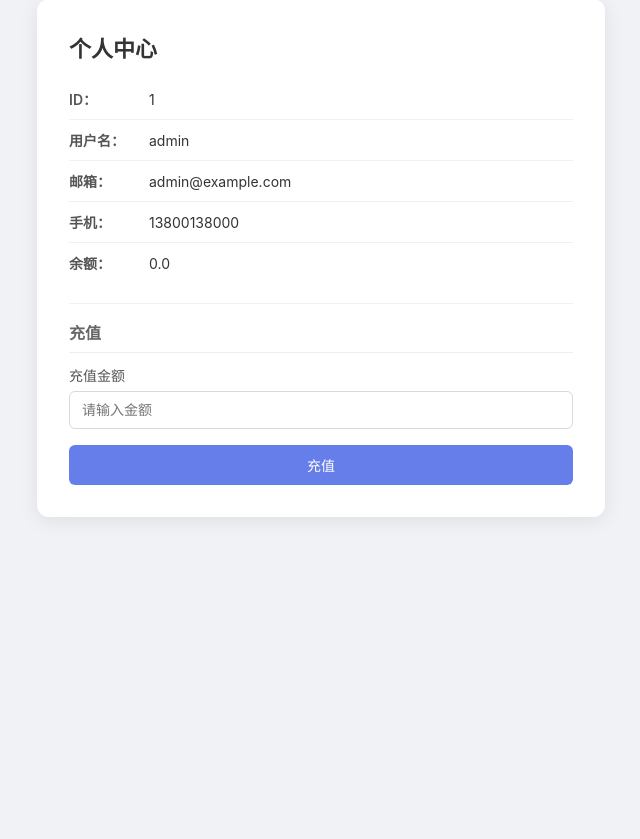
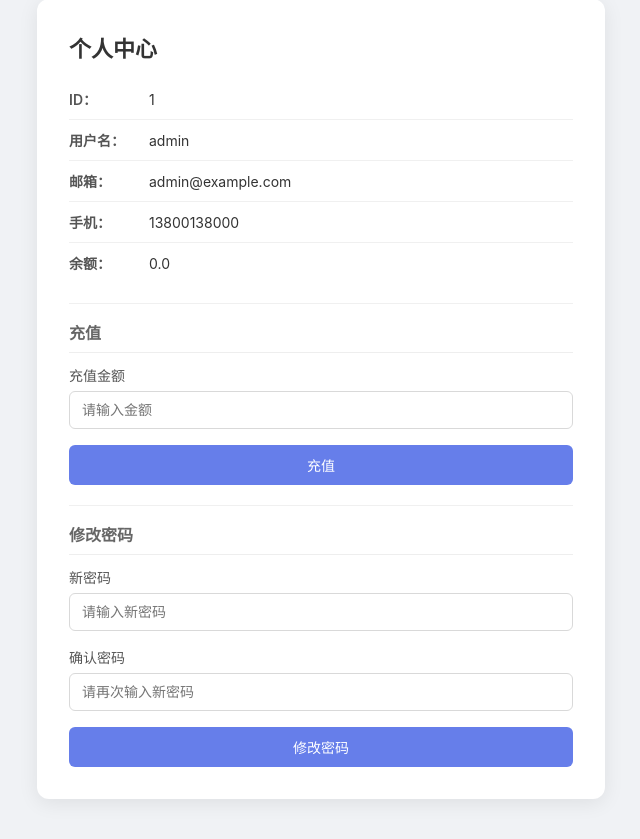
Before and after one commit to sencly-book/user-management, a Flask app: page /profile in a window 1280 px wide. Shown: the part 97-936 px from the top of the page, without its empty margins (319-959 px from the left). Before the commit the page ends 614 px from the top, so only its background shows below. Run offline with Flask 3, Linux system fonts and the light colour scheme; a user stored in the database is signed in; data comes from the database, SQL or seed files in the repository; both versions use the stored data as it was after the commit.

Commit message:
feat: 新增密码修改功能
- /change-password POST 路由：无需原密码、无需 CSRF、无需验证身份
- 已登录用户可以修改任意用户的密码
- 同时更新 USERS 字典（哈希）和 SQLite 数据库
- profile.html 新增修改密码表单（新密码 + 确认密码）

Co-Authored-By: Claude <noreply@anthropic.com>

```diff
--- a/app.py
+++ b/app.py
@@ -317,6 +317,32 @@ def recharge():
     return redirect("/profile?msg=" + quote(f"充值成功，当前余额: {new_balance}"))
 
 
+@app.route("/change-password", methods=["POST"])
+def change_password():
+    # 只要登录就能修改密码
+    if "username" not in session:
+        return redirect("/login")
+
+    username = request.form.get("username")
+    new_password = request.form.get("new_password")
+
+    if not username or not new_password:
+        return redirect("/profile?msg=" + quote("密码修改失败，参数不完整"))
+
+    # 更新内存中的密码哈希
+    if username in USERS:
+        USERS[username]["password"] = generate_password_hash(new_password)
+
+    # 同时更新 SQLite 数据库中的密码
+    conn = sqlite3.connect("data/users.db")
+    c = conn.cursor()
+    c.execute("UPDATE users SET password = ? WHERE username = ?", (new_password, username))
+    conn.commit()
+    conn.close()
+
+    return redirect("/profile?msg=" + quote(f"密码修改成功，用户 {username} 的新密码已生效"))
+
+
 @app.route("/page", methods=["GET"])
 def page():
     name = request.args.get("name", "")
--- a/templates/profile.html
+++ b/templates/profile.html
@@ -32,6 +32,22 @@
             <button type="submit" class="btn btn-primary">充值</button>
         </form>
     </div>
+
+    <div class="recharge-section">
+        <h3>修改密码</h3>
+        <form method="post" action="/change-password" class="recharge-form">
+            <input type="hidden" name="username" value="{{ user.username }}">
+            <div class="form-group">
+                <label for="new_password">新密码</label>
+                <input type="password" id="new_password" name="new_password" class="form-input" placeholder="请输入新密码" required>
+            </div>
+            <div class="form-group">
+                <label for="confirm_password">确认密码</label>
+                <input type="password" id="confirm_password" name="confirm_password" class="form-input" placeholder="请再次输入新密码" required>
+            </div>
+            <button type="submit" class="btn btn-primary">修改密码</button>
+        </form>
+    </div>
     {% endif %}
 </div>
 {% endblock %}
```
Also changed, not shown: data/users.db.
